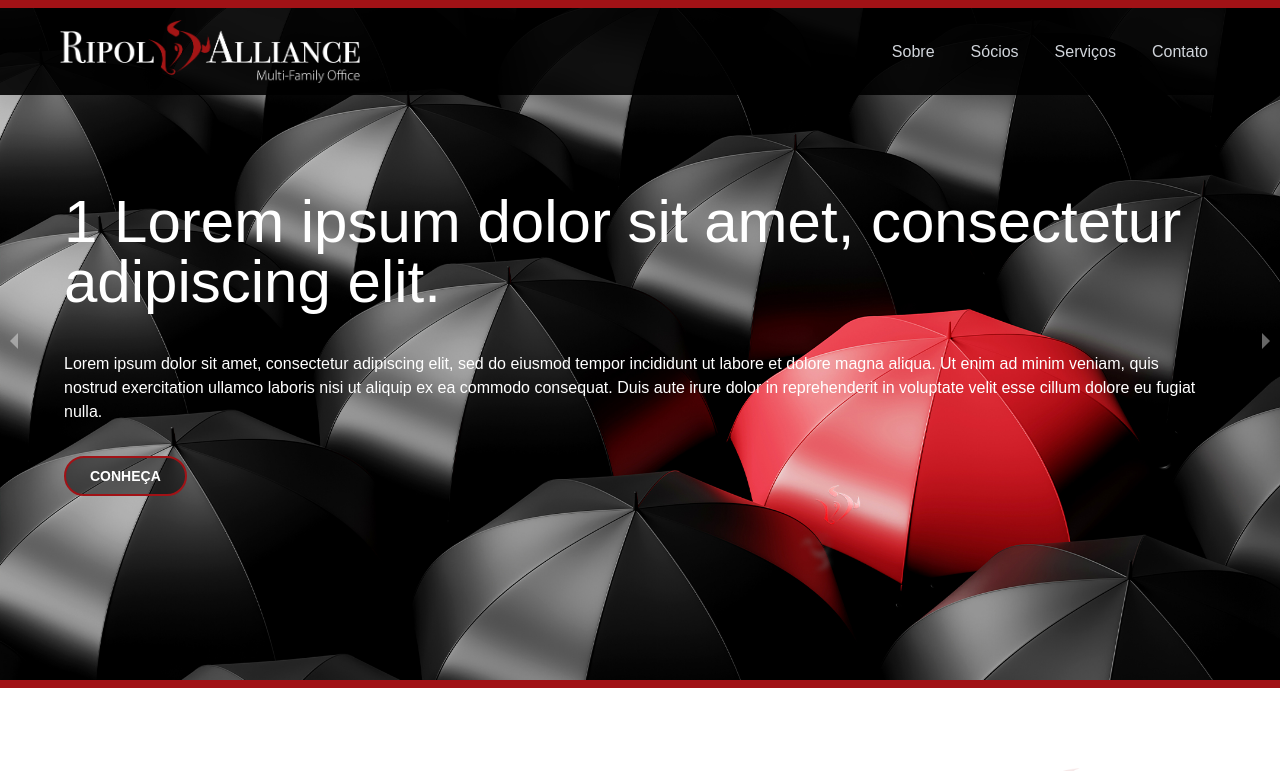
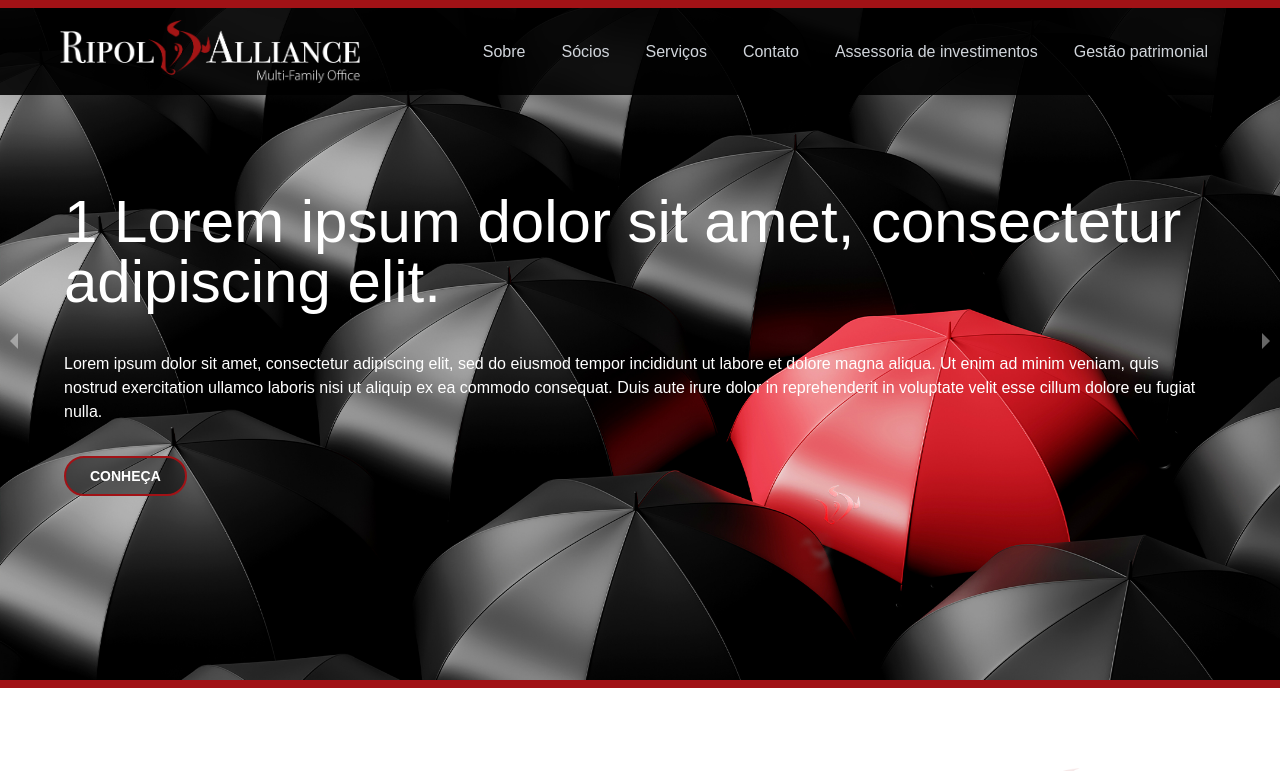
Before and after one commit to difusaowebuser/ripol-alliance-assessoria-de-investimentos-web, a Next.js app: page / in a window 1280 px wide. Shown: the top 771 px of the page. Built offline with nearby package versions, Linux system fonts and the light colour scheme.

Commit message:
refactor: page will be updated.

```diff
--- a/src/components/ecosystems/Footer/index.tsx
+++ b/src/components/ecosystems/Footer/index.tsx
@@ -4,11 +4,11 @@ export const Footer = () => {
   return (
     <footer className="text-white border-t-8 border-[--primary-color]">
       <div className="bg-[--brown-color] py-6">
-        <div className="flex items-center justify-center container mx-auto">
-          <h2 className="text-[--primary-color] text-5xl lg:text-6xl">
+        <div className="flex items-center justify-between container mx-auto flex-col lg:flex-row">
+          <h2 className="text-[--primary-color] text-5xl lg:text-6xl mb-6 lg:mb-0 lg:pr-4">
             Consectetur Adipiscing Elit
           </h2>
-          <p>
+          <p className="lg:pl-4">
             Lorem ipsum dolor sit amet, consectetur adipiscing elit, sed do
             eiusmod tempor incididunt ut labore et dolore magna aliqua. Ut enim
             ad minim veniam, quis nostrud exercitation ullamco laboris nisi ut
--- a/src/components/ecosystems/Header/index.tsx
+++ b/src/components/ecosystems/Header/index.tsx
@@ -1,5 +1,14 @@
 import * as React from "react";
 import Image from "next/image";
+
+const links = [
+  { link: "#who-we-are", title: "Sobre" },
+  { link: "#partners", title: "Sócios" },
+  { link: "#services", title: "Serviços" },
+  { link: "#contact", title: "Contato" },
+  { link: "#", title: "Assessoria de investimentos" },
+  { link: "#", title: "Gestão patrimonial" },
+];
 
 export const Header = () => {
   return (
@@ -23,40 +32,18 @@ export const Header = () => {
         </div>
         <nav className="astronav-items astronav-toggle hidden w-full lg:w-auto mt-2 lg:flex lg:mt-0">
           <ul className="flex flex-col lg:flex-row lg:gap-3">
-            <li>
-              <a
-                href="#who-we-are"
-                className="flex lg:px-3 py-2 items-center text-gray-300 hover:text-white"
-              >
-                <span>Sobre</span>
-              </a>
-            </li>
-            <li>
-              <a
-                href="#partners"
-                className="flex lg:px-3 py-2 items-center text-gray-300 hover:text-white"
-              >
-                <span>Sócios</span>
-              </a>
-            </li>
-            <li>
-              <a
-                href="#services"
-                className="flex lg:px-3 py-2 items-center text-gray-300 hover:text-white"
-              >
-                <span>Serviços</span>
-              </a>
-            </li>
-            <li>
-              <a
-                href="#contact"
-                className="flex lg:px-3 py-2 items-center text-gray-300 hover:text-white"
-              >
-                <span>Contato</span>
-              </a>
-            </li>
+            {links.map((item) => (
+              <li key={item.link}>
+                <a
+                  href={item.link}
+                  className="flex lg:px-3 py-2 items-center text-gray-300 hover:text-white"
+                >
+                  <span>{item.title}</span>
+                </a>
+              </li>
+            ))}
           </ul>
-          <div className="lg:hidden flex items-center mt-3 gap-4">
+          {/* <div className="lg:hidden flex items-center mt-3 gap-4">
             <a
               href="#"
               className="rounded text-center transition focus-visible:ring-2 ring-offset-2 ring-gray-200 w-full px-4 py-2 bg-gray-100 hover:bg-gray-200   border-2 border-transparent"
@@ -69,7 +56,7 @@ export const Header = () => {
             >
               Sign up
             </a>
-          </div>
+          </div> */}
         </nav>
       </div>
     </header>
--- a/src/components/ecosystems/SectionGestaoPatrimonial/index.tsx
+++ b/src/components/ecosystems/SectionGestaoPatrimonial/index.tsx
@@ -4,8 +4,8 @@ import Image from "next/image";
 export const SectionGestaoPatrimonial = () => {
   return (
     <>
-      <section className="container flex flex-col lg:flex-row mx-auto">
-        <div className="flex items-center justify-center w-1/2">
+      <section className="container flex flex-col lg:flex-row mx-auto pb-12 lg:pb-0">
+        <div className="flex items-center justify-center lg:w-1/2">
           <Image
             alt="Ripol Alliance Multi-Family Office Logo Menu"
             loading="lazy"
@@ -19,7 +19,7 @@ export const SectionGestaoPatrimonial = () => {
             src="/section-gestao-patrimonial-image.png"
           />
         </div>
-        <div className="flex items-center flex-col w-1/2">
+        <div className="flex items-center flex-col lg:w-1/2">
           <h2 className="text-5xl lg:text-6xl xl:text-7xl lg:tracking-tight xl:tracking-tighter mb-3 text-[--primary-color]">
             <span className="font-bold">Gestão integral</span> do patrimônio
           </h2>
```
